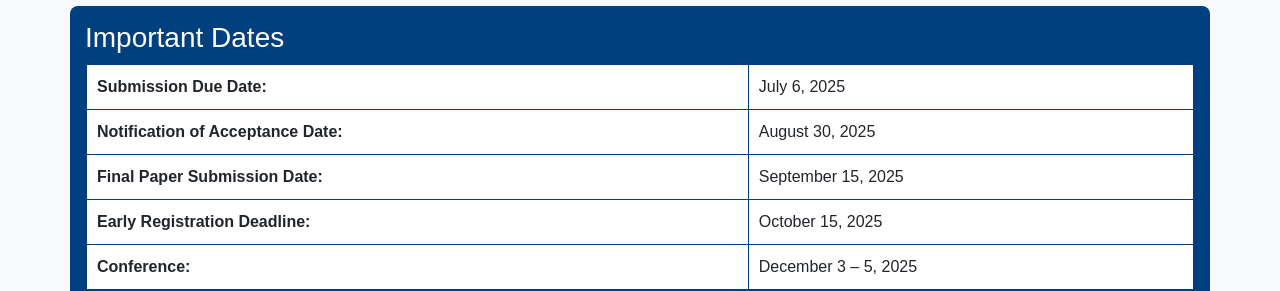
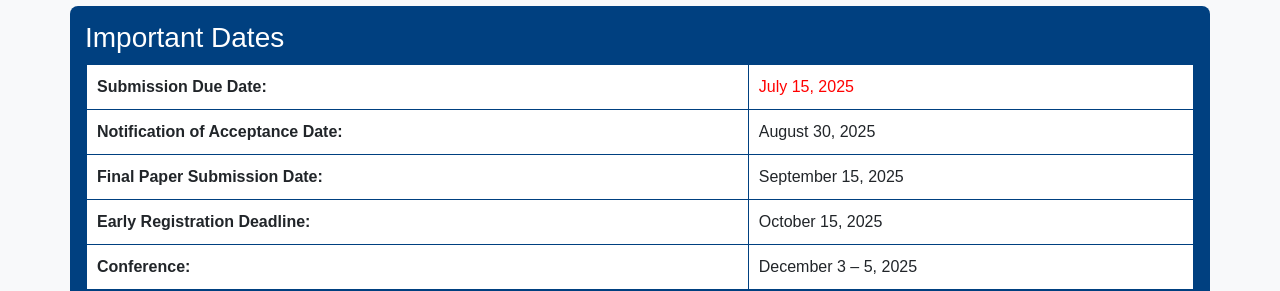
Before and after one commit to icea2025/latrobe, a Jekyll site: the page index.html, which Jekyll copies as it is, in a window 1280 px wide and 900 px high, scrolled down 1123 px, cut to the strip 182-473 px from the top of the window. Built offline with Jekyll 4.4.1, drawn with Linux system fonts in a browser that asks for light colours.

Commit message:
Update index.html

```diff
--- a/index.html
+++ b/index.html
@@ -160,7 +160,7 @@
     <h3>Important Dates</h3>
     <table class="table table-bordered">
       <tbody>
-        <tr><td><strong>Submission Due Date:</strong></td><td>July 6, 2025</td></tr>
+        <tr><td><strong>Submission Due Date:</strong></td><td><span style="color:red;">July 15, 2025</span></td></tr>
         <tr><td><strong>Notification of Acceptance Date:</strong></td><td>August 30, 2025</td></tr>
         <tr><td><strong>Final Paper Submission Date:</strong></td><td>September 15, 2025</td></tr>
         <tr><td><strong>Early Registration Deadline:</strong></td><td>October 15, 2025</td></tr>
```
